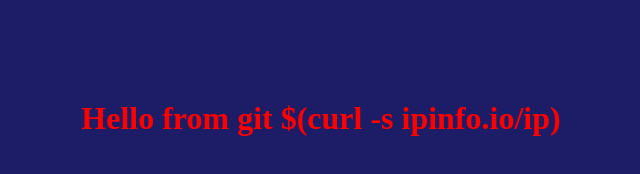
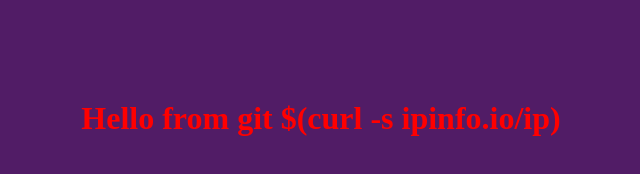
Before and after one commit to stepan-hambaryan1987/for-jenkins, a plain HTML site: page index.html in a window 1280 px wide. Shown: the whole page, without its empty margins (319-959 px from the left). Drawn offline with Linux system fonts and the light colour scheme.

Commit message:
de lav eli araaaa

```diff
--- a/index.html
+++ b/index.html
@@ -3,7 +3,7 @@
 <head>
   <title>Welcome</title>
 </head>
-<body style="background-color:rgb(28, 29, 102)">
+<body style="background-color:rgb(81, 28, 102)">
   <h1 style="color:red; text-align:center; margin-top:100px;">
     Hello from git $(curl -s ipinfo.io/ip)
   </h1>
```
